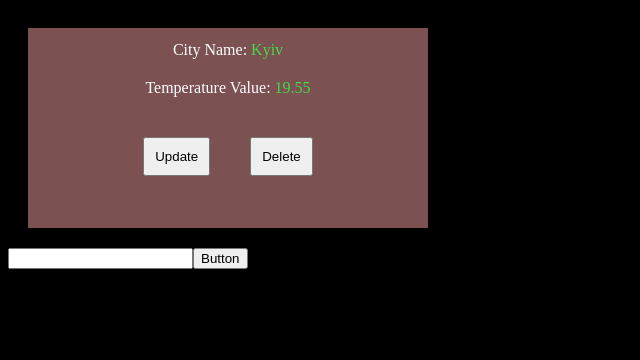
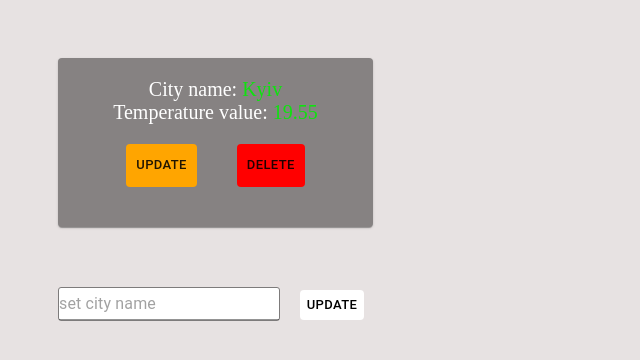
Before and after one commit to RusakevichMaksim/codica, a React (Create React App) app: page / in a window 1280 px wide. Shown: the top 360 px of the page, without its empty margins (0-640 px from the left). Built offline with nearby package versions, Linux system fonts and the light colour scheme.

Commit message:
add material ui

```diff
--- a/package.json
+++ b/package.json
@@ -3,6 +3,7 @@
   "version": "0.1.0",
   "private": true,
   "dependencies": {
+    "@material-ui/core": "^4.11.4",
     "@testing-library/jest-dom": "^5.11.4",
     "@testing-library/react": "^11.1.0",
     "@testing-library/user-event": "^12.1.10",
--- a/src/component/detail/detail.tsx
+++ b/src/component/detail/detail.tsx
@@ -68,5 +68,3 @@ export default compose<ComponentType>(
   connect(mapStateToProps, mapDispatchToProps),
   withRouter
 )(Detail);
-
-// export default App;
--- a/src/component/general/GeneralPage.tsx
+++ b/src/component/general/GeneralPage.tsx
@@ -9,8 +9,10 @@ import {
   deleteCityAC,
 } from "../../redux/weatherReducer";
 
-import Card from "./card/card";
-
+import Cards from "./card/card";
+import Button from "@material-ui/core/Button";
+import { makeStyles } from "@material-ui/core/styles";
+import { Input } from "@material-ui/core";
 const mapDispatchToProps = {
   getWeatherThunkCreator,
   updateWeatherThunkCreator,
@@ -37,6 +39,19 @@ type DispatchStateToProps = {
 
 type PropsType = MapStateToProps & DispatchStateToProps;
 
+const useStyles = makeStyles({
+  buttonSetCIty: {
+    backgroundColor: "white",
+    color: "black",
+  },
+  input: {
+    backgroundColor: "white",
+    marginRight: "20px",
+    border: "1px solid #7d7b7b",
+    borderRadius: "3px",
+  },
+});
+
 const GeneralPage: React.FC<PropsType> = ({
   name,
   cityGroup,
@@ -48,13 +63,15 @@ const GeneralPage: React.FC<PropsType> = ({
   // useEffect(() => {
   //   updateWeatherThunkCreator("Kyiv");
   // }, []);
+  const classes = useStyles();
+
   return (
     <div>
       {cityGroup ? (
         <div className="card__wrapper">
           {cityGroup.map((city: CityData, index: number) => {
             return (
-              <Card
+              <Cards
                 key={name + index}
                 name={city.name}
                 temp={city.temp}
@@ -68,15 +85,22 @@ const GeneralPage: React.FC<PropsType> = ({
         <></>
       )}
 
-      <div>
-        <input value={name} onChange={(e) => setCityNameAC(e.target.value)} />
-        <button
+      <div className="input__wrapper">
+        <Input
+          className={classes.input}
+          value={name}
+          onChange={(e) => setCityNameAC(e.target.value)}
+          placeholder="set city name"
+        />
+        <Button
+          className={classes.buttonSetCIty}
           onClick={() => {
             getWeatherThunkCreator(name);
           }}
+          size="small"
         >
-          Button
-        </button>
+          Update
+        </Button>
       </div>
     </div>
   );
--- a/src/component/general/card/card.tsx
+++ b/src/component/general/card/card.tsx
@@ -1,14 +1,44 @@
 import { useEffect } from "react";
-
 import { useHistory } from "react-router-dom";
-
+import Card from "@material-ui/core/Card";
+import { makeStyles } from "@material-ui/core/styles";
+import Button from "@material-ui/core/Button";
 type Props = {
   name: string;
   temp: number;
   update: (name: string) => void;
   deleted: (name: string) => void;
 };
-const Card: React.FC<Props> = ({ name, temp, update, deleted }) => {
+
+const useStyles = makeStyles({
+  root: {
+    minWidth: 275,
+    padding: "20px",
+    margin: "50px",
+    backgroundColor: "#868282",
+    color: "white",
+  },
+  bullet: {
+    display: "inline-block",
+    margin: "0 2px",
+    transform: "scale(0.8)",
+  },
+  title: {
+    fontSize: 14,
+  },
+  pos: {
+    marginBottom: 12,
+  },
+  buttonUpdate: {
+    backgroundColor: "orange",
+  },
+  buttonDelete: {
+    backgroundColor: "red",
+  },
+});
+
+const Cards: React.FC<Props> = ({ name, temp, update, deleted }) => {
+  const classes = useStyles();
   useEffect(() => {
     // console.log(cityGroup);
     // getWeatherThunkCreator("moscow");
@@ -16,38 +46,42 @@ const Card: React.FC<Props> = ({ name, temp, update, deleted }) => {
   let history = useHistory();
 
   return (
-    <div
-      className="card"
+    <Card
+      className={classes.root}
       onClick={(e) => {
         history.push(`/city/${name}`);
       }}
     >
       <div>
-        City Name: <span> {name}</span>
+        City name: <span className="cardData"> {name}</span>
       </div>
       <div>
-        Temperature Value: <span> {temp}</span>
+        Temperature value: <span className="cardData"> {temp}</span>
       </div>
       <div className="button__wrapper">
-        <button
+        <Button
+          className={classes.buttonUpdate}
           onClick={(e) => {
             e.stopPropagation();
             update(name);
           }}
+          size="small"
         >
           Update
-        </button>
-        <button
+        </Button>
+        <Button
+          className={classes.buttonDelete}
           onClick={(e) => {
             e.stopPropagation();
             deleted(name);
           }}
+          size="small"
         >
           Delete
-        </button>
+        </Button>
       </div>
-    </div>
+    </Card>
   );
 };
 
-export default Card;
+export default Cards;
--- a/src/index.css
+++ b/src/index.css
@@ -1,16 +1,8 @@
-.card {
-  width: 400px;
-  height: 200px;
-  background-color: rgb(124, 81, 81);
-  display: flex;
-  justify-content: center;
-  align-items: center;
-  flex-direction: column;
-  color: white;
-  margin: 20px;
-}
 .card__wrapper {
   display: flex;
+  font-size: 20px;
+  flex-wrap: wrap;
+  text-align: center;
 }
 .card div {
   margin-bottom: 20px;
@@ -19,12 +11,20 @@
   color: rgb(72, 216, 72);
 }
 body {
-  background-color: black;
+  background-color: rgb(231, 226, 226);
 }
 .button__wrapper {
   display: flex;
+  justify-content: center;
 }
 .button__wrapper button {
   padding: 10px;
   margin: 20px;
 }
+.cardData {
+  color: rgb(15, 226, 15);
+}
+
+.input__wrapper {
+  margin: 10px 50px;
+}
--- a/src/redux/weatherReducer.tsx
+++ b/src/redux/weatherReducer.tsx
@@ -48,7 +48,8 @@ let initialState: InitialState = {
 
 const doubleNameReject = (city: string, array: Array<string>) => {
   for (let i = 0; i < array.length; i++) {
-    if (array[i] === city.toLowerCase()) {
+    console.log(array[i].toLowerCase(), city.toLowerCase());
+    if (array[i].toLowerCase() === city.toLowerCase()) {
       return true;
     }
   }
@@ -65,6 +66,7 @@ const weatherReducer = (
     case SET_CITY_NAME:
       return { ...state, citySelected: action.data };
     case SET_CITY_DATA:
+      // console.log(state);
       if (doubleNameReject(state.citySelected, state.cityNameList)) {
         return state;
       }
```
Also changed, not shown: 1 other file (tests, documents, lock files or other folders).
